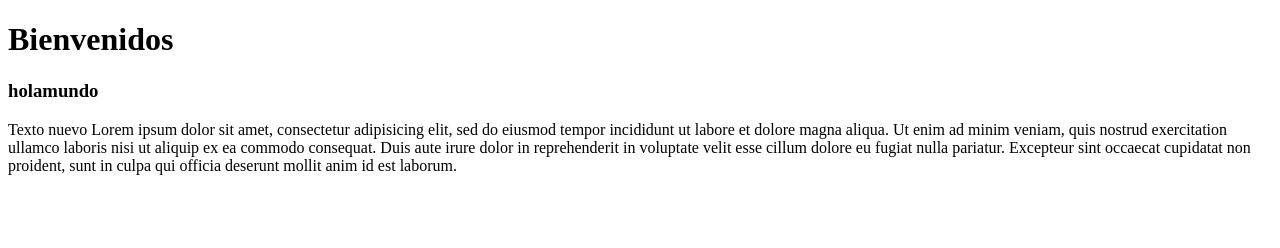
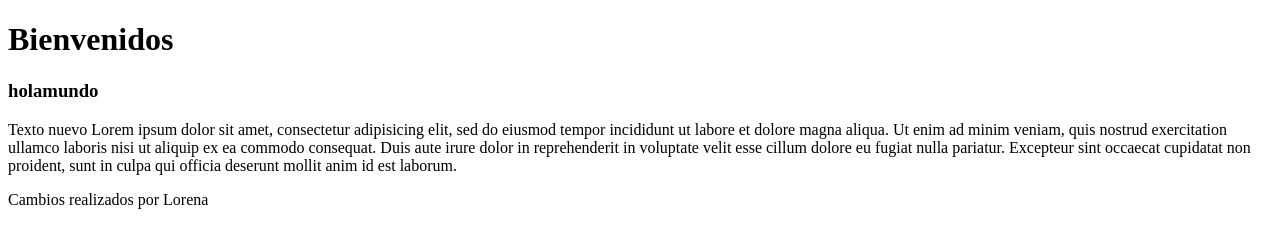
Before and after one commit to CristianTayan/ClaseOptaII19Abril, a plain HTML site: page index.html in a window 1280 px wide. Drawn offline with Linux system fonts and the light colour scheme.

Commit message:
cambio Lore

```diff
--- a/index.html
+++ b/index.html
@@ -12,6 +12,13 @@
 	consequat. Duis aute irure dolor in reprehenderit in voluptate velit esse
 	cillum dolore eu fugiat nulla pariatur. Excepteur sint occaecat cupidatat non
 	proident, sunt in culpa qui officia deserunt mollit anim id est laborum.</p>
+<p>
+Cambios realizados por Lorena</p>
+
+
+
+
+
 
 </body>
 </html>
```
